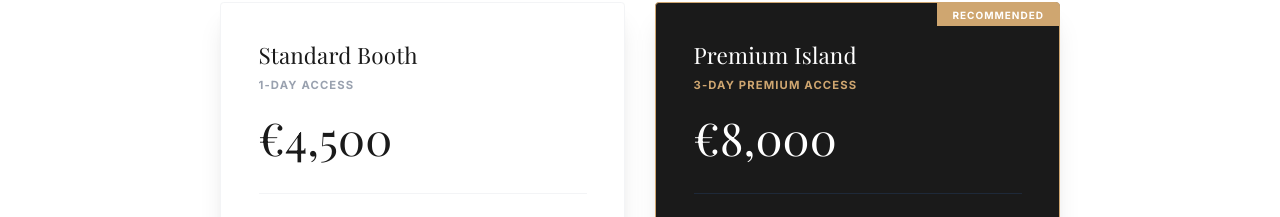
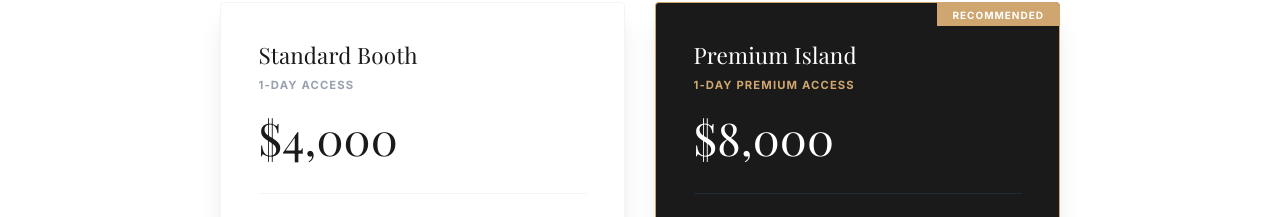
Before and after one commit to Saatvik420/IndiGlobalExpo, a React (Vite) app in the folder frontend/trade_expo/: page /tickets in a window 1280 px wide. Shown: the part 498-715 px from the top of the page. Built offline with nearby package versions, Linux system fonts and the light colour scheme; no server answers; sample sign-in values are in the browser's storage; some icons are missing.

Commit message:
Update currency to USD ($), booth prices (,000 & ,000), and 1-Day Premium Access

```diff
--- a/frontend/trade_expo/src/components/ui/CheckoutForm.jsx
+++ b/frontend/trade_expo/src/components/ui/CheckoutForm.jsx
@@ -72,7 +72,7 @@ const CheckoutForm = ({ clientSecret, ticket, onPaymentSuccess, onPaymentError,
           disabled={isProcessing || !stripe}
           className="w-full sm:w-auto bg-brand-accent text-white px-10 py-4 text-xs font-bold uppercase tracking-widest hover:bg-brand-dark transition-all interactive flex justify-center items-center gap-2 cursor-pointer disabled:opacity-70"
         >
-          {isProcessing ? <CircleNotch size={18} className="animate-spin" /> : null} Pay €{price.toLocaleString()}
+          {isProcessing ? <CircleNotch size={18} className="animate-spin" /> : null} Pay ${price.toLocaleString()}
         </button>
       </div>
     </form>
--- a/frontend/trade_expo/src/pages/Profile.jsx
+++ b/frontend/trade_expo/src/pages/Profile.jsx
@@ -323,7 +323,7 @@ const Profile = () => {
                           </div>
                         </div>
                         <div className="flex flex-row md:flex-col items-center md:items-end justify-between mt-6 md:mt-0 gap-2">
-                          <p className="text-sm font-bold text-brand-dark">€{t.price.toLocaleString()}</p>
+                          <p className="text-sm font-bold text-brand-dark">${t.price.toLocaleString()}</p>
                           <p className="text-[10px] text-gray-400 uppercase tracking-widest">{t.date}</p>
                         </div>
                         <div className="flex items-center gap-4 mt-6 md:mt-0 md:ml-8 pt-4 md:pt-0 border-t md:border-t-0 border-gray-200">
--- a/frontend/trade_expo/src/pages/Tickets.jsx
+++ b/frontend/trade_expo/src/pages/Tickets.jsx
@@ -131,11 +131,11 @@ const Tickets = () => {
 
   const visitorTickets = [
     { type: 'Trade Visitor', price: 45, features: ['Access to all Sectors', 'Digital Event Directory', 'Public Lounges'] },
-    { type: 'All-Access VIP', price: 290, features: ['Access to all Sectors', 'B2B Matchmaking App', 'VIP Lounge Access', '3-Day Premium Access'] }
+    { type: 'All-Access VIP', price: 290, features: ['Access to all Sectors', 'B2B Matchmaking App', 'VIP Lounge Access', '1-Day Premium Access'] }
   ];
 
   const exhibitorTickets = [
-    { type: 'Standard Booth', price: 4500, features: ['9 sqm (3x3m) Shell Scheme', 'Fully built shell structure', 'Fascia name board', '2 Exhibitor Badges', 'Basic electricity & lighting'] },
+    { type: 'Standard Booth', price: 4000, features: ['9 sqm (3x3m) Shell Scheme', 'Fully built shell structure', 'Fascia name board', '2 Exhibitor Badges', 'Basic electricity & lighting'] },
     { type: 'Premium Island', price: 8000, features: ['18 sqm (6x3m) Open Space', 'Raw space for custom build', 'Prime location in sector hall', '5 Exhibitor VIP Badges', 'Website logo placement'] }
   ];
 
@@ -366,10 +366,10 @@ const Tickets = () => {
                     {index === 1 && <div className="absolute top-0 right-0 bg-brand-accent text-white text-[10px] font-bold uppercase tracking-widest px-4 py-1">Recommended</div>}
                     <h3 className={`font-serif text-2xl mb-2 ${index === 1 ? 'text-white' : 'text-brand-dark'}`}>{ticket.type}</h3>
                     <p className={`text-xs tracking-widest uppercase font-bold mb-6 ${index === 1 ? 'text-brand-accent' : 'text-gray-400'}`}>
-                      {currentRole === 'Exhibitor' ? (index === 0 ? '9 sqm (3x3m) Shell Scheme' : '18 sqm (6x3m) Open Space') : (index === 0 ? '1-Day Access' : '3-Day Premium Access')}
+                      {currentRole === 'Exhibitor' ? (index === 0 ? '9 sqm (3x3m) Shell Scheme' : '18 sqm (6x3m) Open Space') : (index === 0 ? '1-Day Access' : '1-Day Premium Access')}
                     </p>
                     <div className={`mb-8 border-b pb-8 ${index === 1 ? 'border-gray-800' : 'border-gray-100'}`}>
-                      <span className={`text-5xl font-serif ${index === 1 ? 'text-white' : 'text-brand-dark'}`}>€{ticket.price.toLocaleString()}</span>
+                      <span className={`text-5xl font-serif ${index === 1 ? 'text-white' : 'text-brand-dark'}`}>${ticket.price.toLocaleString()}</span>
                       {currentRole === 'Visitor' && <span className="text-gray-400 text-sm font-light">/ person</span>}
                     </div>
                     <ul className="space-y-4 mb-10 flex-1">
--- a/frontend/trade_expo/src/pages/admin/AdminDashboard.jsx
+++ b/frontend/trade_expo/src/pages/admin/AdminDashboard.jsx
@@ -448,7 +448,7 @@ const AdminDashboard = () => {
                                   </span>
                                 </td>
                                 <td className="py-4 text-sm font-bold">
-                                  €{t.price.toLocaleString()}
+                                  ${t.price.toLocaleString()}
                                 </td>
                                 <td className="py-4 text-xs text-gray-500">
                                   {new Date(t.purchaseDate).toLocaleDateString()}
```
